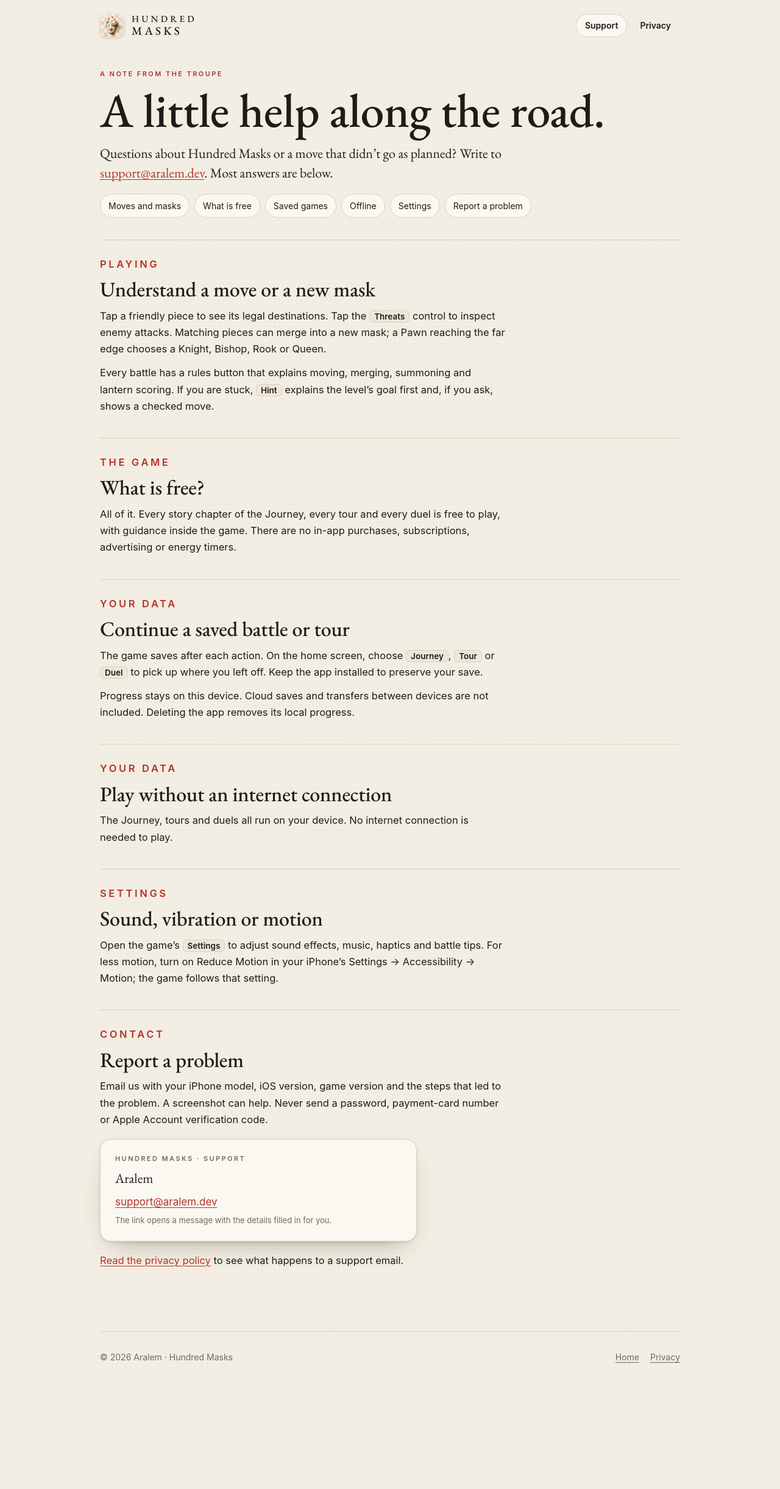
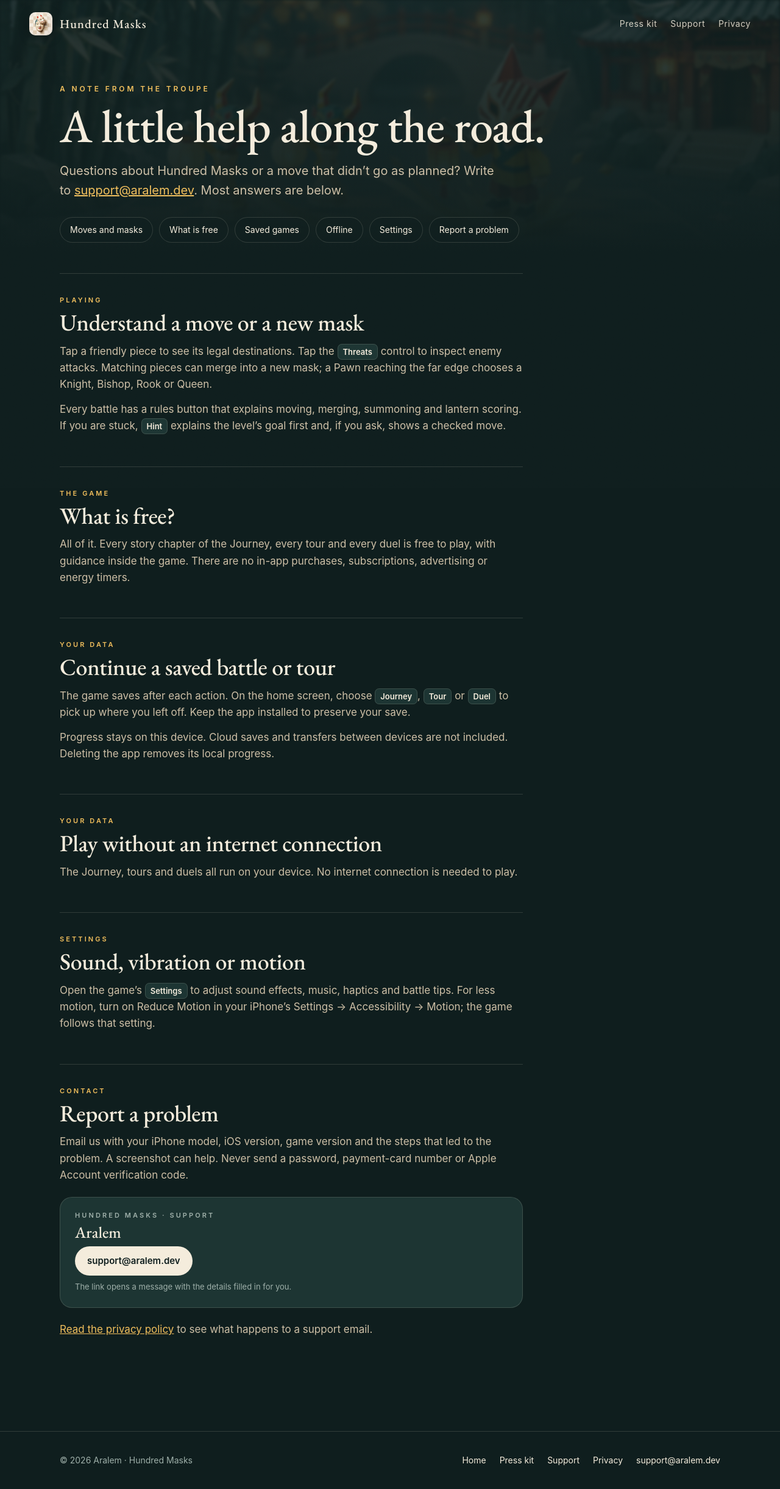
Before and after one commit to mirzatghayrat/hundred-masks-support, a plain HTML site: page support/index.html in a window 1280 px wide. Shown: the whole page at 61% size. Before the commit the page ends 2283 px from the top, so only its background shows below. Drawn offline with Linux system fonts and the light colour scheme.

Commit message:
Support, privacy and 404 pages share the new design
Same dark key-art header, navigation (now with the press kit) and
footer as the home page; text unchanged except the support page's meta
description, which still mentioned restoring purchases. Stylesheet link
is versioned so returning visitors get the new styles.

Co-Authored-By: Claude Opus 5.5 <noreply@anthropic.com>

```diff
--- a/assets/v2/home.css
+++ b/assets/v2/home.css
@@ -129,3 +129,31 @@ footer a:hover{color:var(--gold)}
   .strip{grid-template-columns:repeat(2,1fr)}
 }
 @media (prefers-reduced-motion:reduce){.rise{animation:none}.js .reveal{opacity:1;transform:none;transition:none}}
+/* ---------- document pages (support, privacy, 404) ---------- */
+.doc-hero{position:relative;padding:140px 0 50px;overflow:hidden;isolation:isolate}
+.doc-hero::before{content:"";position:absolute;inset:0;z-index:-1;background:url("hero-wide.jpg") 60% 50%/cover;opacity:.22;filter:blur(2px)}
+.doc-hero::after{content:"";position:absolute;inset:0;z-index:-1;background:linear-gradient(180deg,rgba(15,30,30,.3),var(--ink) 92%)}
+.doc-hero h1{font-size:clamp(42px,6.5vw,76px);margin:16px 0 18px;max-width:14em}
+.doc-hero .eyebrow{font:600 12px/1 var(--sans);letter-spacing:.32em;text-transform:uppercase;color:var(--gold);margin:0}
+.doc-hero .lede a{color:var(--gold)}
+.toc{display:flex;flex-wrap:wrap;gap:10px;margin-top:28px}
+.toc a{padding:9px 16px;border:1px solid var(--line);border-radius:999px;color:var(--paper);text-decoration:none;font-size:14px;background:rgba(15,30,30,.4)}
+.toc a:hover{border-color:var(--gold);color:var(--gold)}
+.doc{padding-bottom:100px}.doc>*{max-width:760px}
+.doc article,.doc section{padding:38px 0;border-top:1px solid var(--line);scroll-margin-top:24px}
+.doc .eyebrow{font:600 11px/1 var(--sans);letter-spacing:.28em;text-transform:uppercase;color:var(--gold);margin:0 0 12px}
+.doc h2{font-size:clamp(28px,3.6vw,38px);margin-bottom:14px}
+.doc h3{font-size:22px;margin:22px 0 8px}
+.doc p,.doc li{color:var(--paper-dim);font-size:17px;margin:0 0 14px}
+.doc ul{padding-left:20px}
+.doc strong{color:var(--paper)}
+.doc a{color:var(--gold)}
+.doc kbd{font:600 13px/1 var(--sans);padding:4px 8px;border-radius:7px;background:var(--ink-3);border:1px solid var(--line);color:var(--paper)}
+.doc .mute{color:var(--muted)}
+.doc .paper.contact{display:grid;gap:8px;margin:22px 0;padding:24px;border-radius:20px;background:var(--ink-3);border:1px solid var(--line)}
+.doc .paper.contact .who{font:500 26px/1.1 var(--serif);color:var(--paper)}
+.doc .paper.contact a{display:inline-flex;justify-self:start;padding:12px 20px;border-radius:999px;background:var(--paper);color:var(--ink);font-weight:600;text-decoration:none;font-size:15px}
+.top.solid{position:relative}
+.lost{min-height:100svh;display:grid;place-content:center;text-align:center;gap:14px;padding:var(--gutter)}
+.lost h1{font-size:clamp(40px,7vw,80px)}
+.doc .policy h2{margin-top:34px}.doc .policy h2:first-child{margin-top:0}
--- a/support/index.html
+++ b/support/index.html
@@ -13,31 +13,22 @@
 <meta property="og:description" content="Understand a move, continue a saved battle, play offline, and report a problem.">
 <meta property="og:image" content="https://aralem.dev/hundred-masks-support/assets/og.jpg">
 <meta property="og:url" content="https://aralem.dev/hundred-masks-support/support/">
-<meta name="theme-color" content="#F3EEE3" media="(prefers-color-scheme: light)">
-<meta name="theme-color" content="#161513" media="(prefers-color-scheme: dark)">
-<link rel="stylesheet" href="../assets/site.css">
+<meta name="theme-color" content="#0f1e1e">
+<link rel="stylesheet" href="../assets/v2/home.css?v=4">
 </head>
 <body>
 <a class="skip" href="#main">Skip to content</a>
-<div class="wrap">
+<header class="top"><a class="brand" href="../"><img src="../assets/icon-512.png" alt="" width="38" height="38"><span>Hundred Masks</span></a><nav aria-label="Main"><a href="../press/">Press kit</a><a href="../support/" aria-current="page">Support</a><a href="../privacy/">Privacy</a></nav></header>
 
-<header class="site-header">
-  <a class="brand" href="../" aria-label="Hundred Masks home"><img src="../assets/icon-512.png" alt="" width="40" height="40"><span class="wordmark">Hundred<strong>Masks</strong></span></a>
-  <nav aria-label="Main navigation">
-    <a class="key" href="./" aria-current="page">Support</a>
-    <a class="key" href="../privacy/">Privacy</a>
-  </nav>
-</header>
-
-<main id="main" class="doc">
-<header>
+<section class="doc-hero"><div class="wrap">
   <p class="eyebrow">A note from the troupe</p>
   <h1>A little help along the road.</h1>
   <p class="lede">Questions about Hundred Masks or a move that didn’t go as planned? Write to <a href="mailto:support@aralem.dev?subject=Hundred%20Masks%20Support">support@aralem.dev</a>. Most answers are below.</p>
   <nav class="toc" aria-label="On this page">
     <a href="#play">Moves and masks</a><a href="#free">What is free</a><a href="#progress">Saved games</a><a href="#offline">Offline</a><a href="#settings">Settings</a><a href="#report">Report a problem</a>
   </nav>
-</header>
+</div></section>
+<main id="main" class="wrap doc">
 
 <article id="play">
   <p class="eyebrow">Playing</p>
@@ -85,11 +76,6 @@
 </article>
 </main>
 
-<footer class="site-footer">
-  <span>© 2026 Aralem · Hundred Masks</span>
-  <nav aria-label="Footer"><a href="../">Home</a><a href="../privacy/">Privacy</a></nav>
-</footer>
-
-</div>
+<footer><div class="wrap"><span>© 2026 Aralem · Hundred Masks</span><nav aria-label="Footer"><a href="../">Home</a><a href="../press/">Press kit</a><a href="../support/">Support</a><a href="../privacy/">Privacy</a><a href="mailto:support@aralem.dev">support@aralem.dev</a></nav></div></footer>
 </body>
 </html>
```
Also changed, not shown: 404.html (+5 -7 lines), index.html (+1 -1 lines), press/index.html (+1 -1 lines), privacy/index.html (+9 -23 lines).
